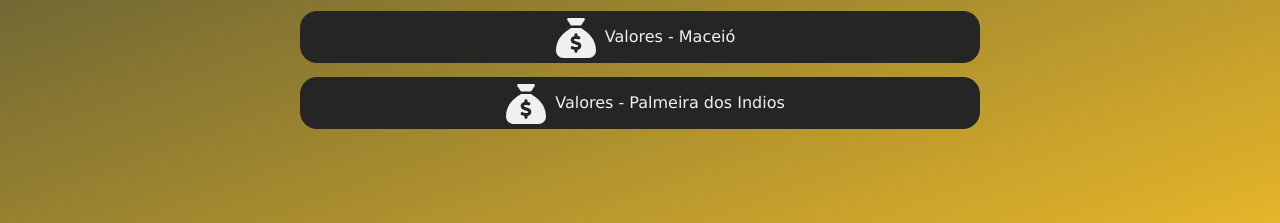
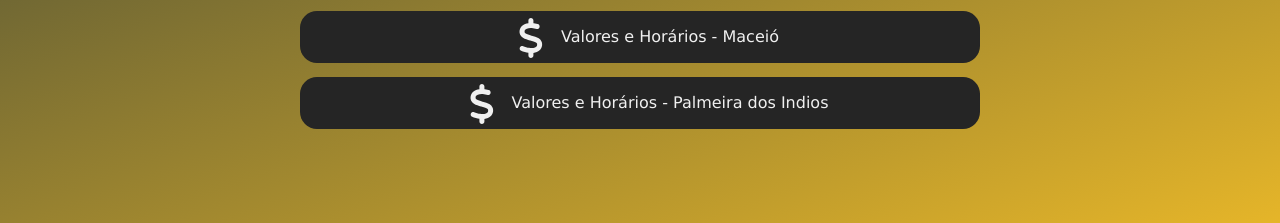
Before and after one commit to jorgenettodev/linktree, a plain HTML site: page index.html in a window 1280 px wide. Shown: the part 577-800 px from the top of the page. Drawn offline with Linux system fonts and the light colour scheme.

Commit message:
Altera icone do cifrão na lista

```diff
--- a/index.html
+++ b/index.html
@@ -65,18 +65,18 @@ Otimize seus resultados, faça as pazes com sua alimentação!
             <a class="lista__link" href="./assets/maceio.jpeg"
             ">
                 <div class="link__icone">
-                    <svg xmlns="http://www.w3.org/2000/svg" viewBox="0 0 512 512"><!--! Font Awesome Pro 6.3.0 by @fontawesome - https://fontawesome.com License - https://fontawesome.com/license (Commercial License) Copyright 2023 Fonticons, Inc. --><path d="M320 96H192L144.6 24.9C137.5 14.2 145.1 0 157.9 0H354.1c12.8 0 20.4 14.2 13.3 24.9L320 96zM192 128H320c3.8 2.5 8.1 5.3 13 8.4C389.7 172.7 512 250.9 512 416c0 53-43 96-96 96H96c-53 0-96-43-96-96C0 250.9 122.3 172.7 179 136.4l0 0 0 0c4.8-3.1 9.2-5.9 13-8.4zm84 88c0-11-9-20-20-20s-20 9-20 20v14c-7.6 1.7-15.2 4.4-22.2 8.5c-13.9 8.3-25.9 22.8-25.8 43.9c.1 20.3 12 33.1 24.7 40.7c11 6.6 24.7 10.8 35.6 14l1.7 .5c12.6 3.8 21.8 6.8 28 10.7c5.1 3.2 5.8 5.4 5.9 8.2c.1 5-1.8 8-5.9 10.5c-5 3.1-12.9 5-21.4 4.7c-11.1-.4-21.5-3.9-35.1-8.5c-2.3-.8-4.7-1.6-7.2-2.4c-10.5-3.5-21.8 2.2-25.3 12.6s2.2 21.8 12.6 25.3c1.9 .6 4 1.3 6.1 2.1l0 0 0 0c8.3 2.9 17.9 6.2 28.2 8.4V424c0 11 9 20 20 20s20-9 20-20V410.2c8-1.7 16-4.5 23.2-9c14.3-8.9 25.1-24.1 24.8-45c-.3-20.3-11.7-33.4-24.6-41.6c-11.5-7.2-25.9-11.6-37.1-15l0 0-.7-.2c-12.8-3.9-21.9-6.7-28.3-10.5c-5.2-3.1-5.3-4.9-5.3-6.7c0-3.7 1.4-6.5 6.2-9.3c5.4-3.2 13.6-5.1 21.5-5c9.6 .1 20.2 2.2 31.2 5.2c10.7 2.8 21.6-3.5 24.5-14.2s-3.5-21.6-14.2-24.5c-6.5-1.7-13.7-3.4-21.1-4.7V216z"/></svg>
+                    <svg xmlns="http://www.w3.org/2000/svg" viewBox="0 0 320 512"><!--! Font Awesome Pro 6.3.0 by @fontawesome - https://fontawesome.com License - https://fontawesome.com/license (Commercial License) Copyright 2023 Fonticons, Inc. --><path d="M146 0c17.7 0 32 14.3 32 32V67.7c1.6 .2 3.1 .4 4.7 .7c.4 .1 .7 .1 1.1 .2l48 8.8c17.4 3.2 28.9 19.9 25.7 37.2s-19.9 28.9-37.2 25.7l-47.5-8.7c-31.3-4.6-58.9-1.5-78.3 6.2s-27.2 18.3-29 28.1c-2 10.7-.5 16.7 1.2 20.4c1.8 3.9 5.5 8.3 12.8 13.2c16.3 10.7 41.3 17.7 73.7 26.3l2.9 .8c28.6 7.6 63.6 16.8 89.6 33.8c14.2 9.3 27.6 21.9 35.9 39.5c8.5 17.9 10.3 37.9 6.4 59.2c-6.9 38-33.1 63.4-65.6 76.7c-13.7 5.6-28.6 9.2-44.4 11V480c0 17.7-14.3 32-32 32s-32-14.3-32-32V445.1c-.4-.1-.9-.1-1.3-.2l-.2 0 0 0c-24.4-3.8-64.5-14.3-91.5-26.3C4.9 411.4-2.4 392.5 4.8 376.3s26.1-23.4 42.2-16.2c20.9 9.3 55.3 18.5 75.2 21.6c31.9 4.7 58.2 2 76-5.3c16.9-6.9 24.6-16.9 26.8-28.9c1.9-10.6 .4-16.7-1.3-20.4c-1.9-4-5.6-8.4-13-13.3c-16.4-10.7-41.5-17.7-74-26.3l-2.8-.7 0 0C105.4 279.3 70.4 270 44.4 253c-14.2-9.3-27.5-22-35.8-39.6C.3 195.4-1.4 175.4 2.5 154.1C9.7 116 38.3 91.2 70.8 78.3c13.3-5.3 27.9-8.9 43.2-11V32c0-17.7 14.3-32 32-32z"/></svg>
                 </div>
-                <p>Valores - Maceió</p>
+                <p>Valores e Horários - Maceió</p>
 
             </a>
 
             <a class="lista__link" href="./assets/palmeira.jpeg"
             ">
                 <div class="link__icone">
-                    <svg xmlns="http://www.w3.org/2000/svg" viewBox="0 0 512 512"><!--! Font Awesome Pro 6.3.0 by @fontawesome - https://fontawesome.com License - https://fontawesome.com/license (Commercial License) Copyright 2023 Fonticons, Inc. --><path d="M320 96H192L144.6 24.9C137.5 14.2 145.1 0 157.9 0H354.1c12.8 0 20.4 14.2 13.3 24.9L320 96zM192 128H320c3.8 2.5 8.1 5.3 13 8.4C389.7 172.7 512 250.9 512 416c0 53-43 96-96 96H96c-53 0-96-43-96-96C0 250.9 122.3 172.7 179 136.4l0 0 0 0c4.8-3.1 9.2-5.9 13-8.4zm84 88c0-11-9-20-20-20s-20 9-20 20v14c-7.6 1.7-15.2 4.4-22.2 8.5c-13.9 8.3-25.9 22.8-25.8 43.9c.1 20.3 12 33.1 24.7 40.7c11 6.6 24.7 10.8 35.6 14l1.7 .5c12.6 3.8 21.8 6.8 28 10.7c5.1 3.2 5.8 5.4 5.9 8.2c.1 5-1.8 8-5.9 10.5c-5 3.1-12.9 5-21.4 4.7c-11.1-.4-21.5-3.9-35.1-8.5c-2.3-.8-4.7-1.6-7.2-2.4c-10.5-3.5-21.8 2.2-25.3 12.6s2.2 21.8 12.6 25.3c1.9 .6 4 1.3 6.1 2.1l0 0 0 0c8.3 2.9 17.9 6.2 28.2 8.4V424c0 11 9 20 20 20s20-9 20-20V410.2c8-1.7 16-4.5 23.2-9c14.3-8.9 25.1-24.1 24.8-45c-.3-20.3-11.7-33.4-24.6-41.6c-11.5-7.2-25.9-11.6-37.1-15l0 0-.7-.2c-12.8-3.9-21.9-6.7-28.3-10.5c-5.2-3.1-5.3-4.9-5.3-6.7c0-3.7 1.4-6.5 6.2-9.3c5.4-3.2 13.6-5.1 21.5-5c9.6 .1 20.2 2.2 31.2 5.2c10.7 2.8 21.6-3.5 24.5-14.2s-3.5-21.6-14.2-24.5c-6.5-1.7-13.7-3.4-21.1-4.7V216z"/></svg>
+                    <svg xmlns="http://www.w3.org/2000/svg" viewBox="0 0 320 512"><!--! Font Awesome Pro 6.3.0 by @fontawesome - https://fontawesome.com License - https://fontawesome.com/license (Commercial License) Copyright 2023 Fonticons, Inc. --><path d="M146 0c17.7 0 32 14.3 32 32V67.7c1.6 .2 3.1 .4 4.7 .7c.4 .1 .7 .1 1.1 .2l48 8.8c17.4 3.2 28.9 19.9 25.7 37.2s-19.9 28.9-37.2 25.7l-47.5-8.7c-31.3-4.6-58.9-1.5-78.3 6.2s-27.2 18.3-29 28.1c-2 10.7-.5 16.7 1.2 20.4c1.8 3.9 5.5 8.3 12.8 13.2c16.3 10.7 41.3 17.7 73.7 26.3l2.9 .8c28.6 7.6 63.6 16.8 89.6 33.8c14.2 9.3 27.6 21.9 35.9 39.5c8.5 17.9 10.3 37.9 6.4 59.2c-6.9 38-33.1 63.4-65.6 76.7c-13.7 5.6-28.6 9.2-44.4 11V480c0 17.7-14.3 32-32 32s-32-14.3-32-32V445.1c-.4-.1-.9-.1-1.3-.2l-.2 0 0 0c-24.4-3.8-64.5-14.3-91.5-26.3C4.9 411.4-2.4 392.5 4.8 376.3s26.1-23.4 42.2-16.2c20.9 9.3 55.3 18.5 75.2 21.6c31.9 4.7 58.2 2 76-5.3c16.9-6.9 24.6-16.9 26.8-28.9c1.9-10.6 .4-16.7-1.3-20.4c-1.9-4-5.6-8.4-13-13.3c-16.4-10.7-41.5-17.7-74-26.3l-2.8-.7 0 0C105.4 279.3 70.4 270 44.4 253c-14.2-9.3-27.5-22-35.8-39.6C.3 195.4-1.4 175.4 2.5 154.1C9.7 116 38.3 91.2 70.8 78.3c13.3-5.3 27.9-8.9 43.2-11V32c0-17.7 14.3-32 32-32z"/></svg>
                 </div>
-                <p>Valores - Palmeira dos Indios</p>
+                <p>Valores e Horários - Palmeira dos Indios</p>
 
             </a>
 
```
